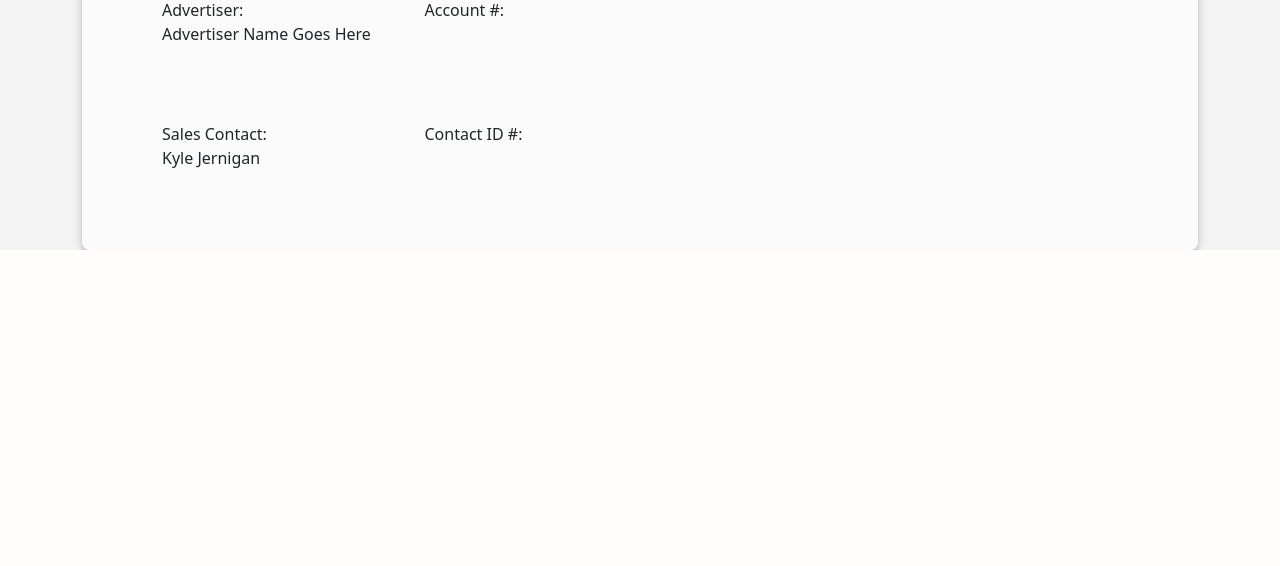
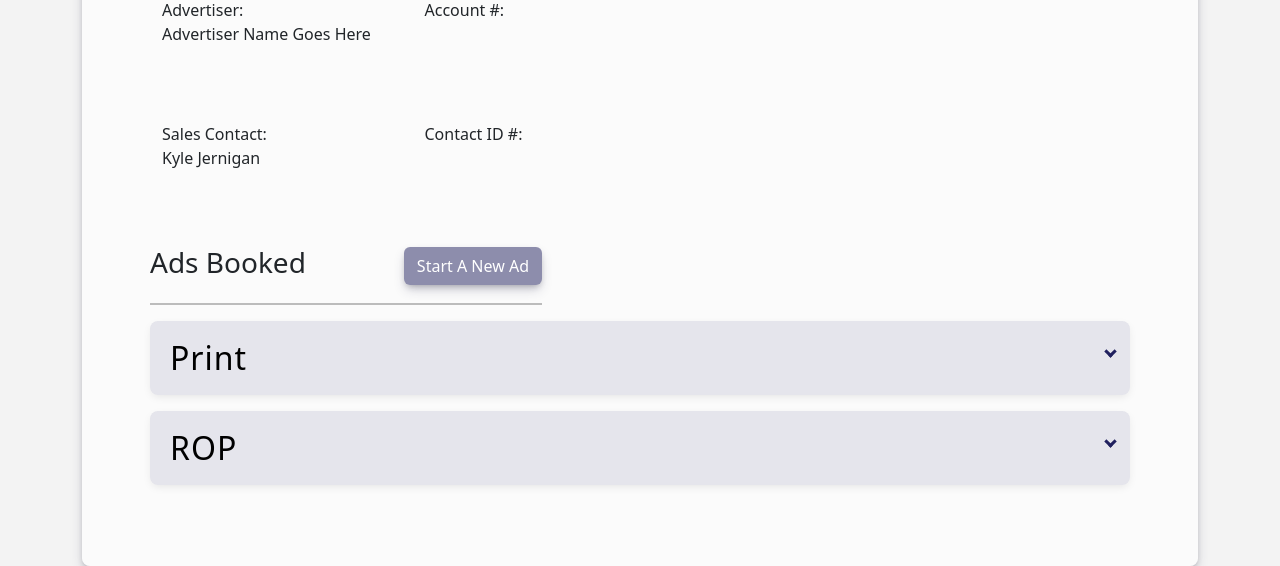
Before and after one commit to skoolboi434/MIDTC-Advertising, a Django app: page /campaign-dashboard in a window 1280 px wide. Shown: the part 996-1562 px from the top of the page. Before the commit the page ends 1246 px from the top, so only its background shows below. Run offline with Django 5.2, Linux system fonts and the light colour scheme; some libraries are stand-ins or nearby versions.

Commit message:
Campaign dashboard pt. 1 added

```diff
--- a/advertising/static/css/custom.css
+++ b/advertising/static/css/custom.css
@@ -14,6 +14,19 @@
 }
 .campaigns-list-container .add-filter-search hr {
   opacity: 1;
+}
+
+.ads-booked-container {
+  margin-top: 60px;
+}
+.ads-booked-container .heading-container {
+  width: 40%;
+}
+.ads-booked-container .custom-accordion {
+  background-color: rgba(33, 33, 95, 0.1);
+}
+.ads-booked-container .custom-accordion .heading {
+  padding: 20px;
 }
 
 #slideOut {
--- a/advertising/static/scss/pages/__pages.scss
+++ b/advertising/static/scss/pages/__pages.scss
@@ -1 +1,2 @@
 @import 'campaigns-home';
+@import 'campaign-dashboard';
--- /dev/null
+++ b/advertising/static/scss/pages/_campaign-dashboard.scss
@@ -0,0 +1,14 @@
+.ads-booked-container {
+  margin-top: 60px;
+  .heading-container {
+    width: 40%;
+  }
+
+  .custom-accordion {
+    background-color: rgb($secondary, 0.1);
+
+    .heading {
+      padding: 20px;
+    }
+  }
+}
--- a/templates/pages/campaign-dashboard.html
+++ b/templates/pages/campaign-dashboard.html
@@ -10,7 +10,7 @@
 </div>
 <div class="container">
   <!-- Step Form -->
-  {% include 'partials/_stepform.html'%}
+  {% include 'partials/stepform/_stepform.html'%}
 </div>
 
 {% endblock %}
--- /dev/null
+++ b/templates/partials/stepform/_campaign-overview.html
@@ -0,0 +1,175 @@
+<div class="multisteps-form__panel p-4 rounded js-active" data-animation="scaleIn">
+  <h3 class="multisteps-form__title text-center">Campaign Overview</h3>
+  <div class="multisteps-form__content">
+    <div class="content-container container">
+      <div class="row ad-info">
+        <!-- Left column -->
+        <div class="col-md-6 left-side">
+          <div class="btn-container top mb-5">
+            <div>
+              <button class="btn btn-secondary-light"><i class="fa fa-solid fa-pencil"></i> Edit Campaign Details</button>
+            </div>
+            <div>
+              <button class="btn btn-danger"><i class="fa fa-solid fa-ban"></i> Cancel</button>
+              <button class="btn btn-secondary"></i><i class="fa fa-solid fa-rotate-right"></i> Duplicate</button>
+            </div>
+          </div>
+          <!-- End Btn Container -->
+
+          <!-- Name Start & End Date -->
+          <div class="name-date-container container mb-4">
+            <div class="row">
+              <div class="col-md-6">
+                <div class="campaign-name">
+                  <span>Campaign Name:</span>
+                  <h3 class="heading name">Campaign Name Goes Here</h3>
+                </div>
+              </div>
+              <div class="col-md-6">
+                <div class="row">
+                  <div class="col-6 d-flex justify-content-end">
+                    <div class="start-date">
+                      <span>Start Date:</span>
+                      <h3 class="heading">5/22/2023</h3>
+                    </div>
+                  </div>
+                  <div class="col-6 d-flex justify-content-end">
+                    <div class="end-date">
+                      <span>End Date:</span>
+                      <h4 class="heading">5/27/2023</h4>
+                    </div>
+                  </div>
+                </div>
+              </div>
+            </div>
+          </div>
+          <!-- End Name & Date -->
+
+          <!-- Total Price -->
+          <div class="total-price-container container mb-4">
+            <span>Total Price:</span>
+            <h4 class="heading">$120.47</h4>
+          </div>
+
+          <!-- End Total Price -->
+
+          <!-- Brief Description -->
+          <div class="brief-desc-container container">
+            <span>Brief Description:</span>
+            <p>Lorem ipsum dolor sit amet, at natum omnes alienum est. Qui ad fabulas deleniti pericula, doming semper ponderum at eam, et vim delectus consequat deterruisset.</p>
+          </div>
+          <!-- End Brief Description -->
+
+          <!-- Advertiser / Account # -->
+
+          <div class="advertiser-info-container container">
+            <div class="row">
+              <div class="col-md-7">
+                <span>Advertiser:</span>
+                <p>Advertiser Name Goes Here</p>
+              </div>
+              <div class="col-md-5">
+                <span>Account #:</span>
+              </div>
+            </div>
+          </div>
+
+          <!-- End Advertiser / Account # -->
+
+          <!-- Sales Contact -->
+
+          <div class="sales-contact-container container">
+            <div class="row">
+              <div class="col-md-7">
+                <span>Sales Contact:</span>
+                <p>Kyle Jernigan</p>
+              </div>
+              <div class="col-md-5">
+                <span>Contact ID #:</span>
+              </div>
+            </div>
+          </div>
+          <!-- End Sales Contact -->
+        </div>
+        <!-- End left column -->
+
+        <div class="col-md-6 right-side">
+          <div class="rates-container">
+            <div class="heading-container">
+              <h3 class="heading">Rates</h3>
+              <hr>
+            </div>
+            <table class="table">
+              <thead>
+                <tr>
+                  <th scope="col">Publication</th>
+                  <th scope="col">Rate</th>
+                </tr>
+              </thead>
+              <tbody>
+                <tr>
+                  <td>Statesville Record & Landmark</td>
+                  <td>rate40</td>
+                </tr>
+              </tbody>
+            </table>
+          </div>
+          <!-- End Rates Container -->
+
+          <!-- Colors -->
+
+          <div class="colors-container">
+            <div class="heading-container">
+              <h3 class="heading">Color</h3>
+              <hr>
+            </div>
+            <div class="no-colors py-5 text-center">
+              <p>No Colors Selected</p>
+            </div>
+          </div>
+
+          <!-- End Colors -->
+        </div>
+      </div>
+
+      <!-- Booked Ads Section -->
+        <div class="ads-booked-container">
+          <div class="heading-container">
+            <div class="d-flex justify-content-between mb-3 align-items-center">
+              <h3 class="heading">Ads Booked</h3>
+              <button class="btn btn-secondary-light">Start A New Ad</button>
+            </div>
+            <hr>
+          </div>
+
+          <!-- Print Accordion -->
+          <div class="custom-accordion mb-3">
+            <input type="checkbox" class="main-checkbox" checked />
+            <i class="custom-chev"></i>
+            <h2 class="heading">Print</h2>
+            <div class="content">
+              <div class="content-container p-3">
+
+              </div>
+            </div>
+          </div>
+          <!-- End Print Accordion -->
+
+          <!-- ROP Accordion -->
+          <div class="custom-accordion mb-3">
+            <input type="checkbox" class="main-checkbox" checked />
+            <i class="custom-chev"></i>
+            <h2 class="heading">ROP</h2>
+            <div class="content">
+              <div class="content-container p-3">
+                <p>Lorem ipsum dolor sit amet, consectetur adipiscing elit, sed do eiusmod tempor incididunt ut labore et dolore magna aliqua. Ut enim ad minim veniam, quis nostrud exercitation ullamco laboris nisi ut aliquip ex ea commodo consequat. Duis aute irure dolor in reprehenderit in voluptate velit esse cillum dolore eu fugiat nulla pariatur. Excepteur sint occaecat cupidatat non proident, sunt in culpa qui officia deserunt mollit anim id est laborum.</p>
+                <p>Lorem ipsum dolor sit amet, consectetur adipiscing elit, sed do eiusmod tempor incididunt ut labore et dolore magna aliqua. Ut enim ad minim veniam, quis nostrud exercitation ullamco laboris nisi ut aliquip ex ea commodo consequat. Duis aute irure dolor in reprehenderit in voluptate velit esse cillum dolore eu fugiat nulla pariatur. Excepteur sint occaecat cupidatat non proident, sunt in culpa qui officia deserunt mollit anim id est laborum.</p>
+              </div>
+            </div>
+          </div>
+          <!-- End ROP Accordion -->
+        </div>
+      <!-- End Booked Ads Section -->
+    </div>
+  </div>
+</div>
--- /dev/null
+++ b/templates/partials/stepform/_history-logs.html
@@ -0,0 +1,6 @@
+<div class="multisteps-form__panel p-4 rounded" data-animation="scaleIn">
+  <h3 class="multisteps-form__title text-center">History/Logs</h3>
+  <div class="multisteps-form__content">
+    <div class="content-container"></div>
+  </div>
+</div>
--- /dev/null
+++ b/templates/partials/stepform/_insertions.html
@@ -0,0 +1,6 @@
+<div class="multisteps-form__panel p-4 rounded" data-animation="scaleIn">
+  <h3 class="multisteps-form__title text-center">Insertions</h3>
+  <div class="multisteps-form__content">
+    <div class="content-container"></div>
+  </div>
+</div>
--- /dev/null
+++ b/templates/partials/stepform/_notes.html
@@ -0,0 +1,6 @@
+<div class="multisteps-form__panel p-4 rounded" data-animation="scaleIn">
+  <h3 class="multisteps-form__title text-center">Notes</h3>
+  <div class="multisteps-form__content">
+    <div class="content-container"></div>
+  </div>
+</div>
--- /dev/null
+++ b/templates/partials/stepform/_stepform.html
@@ -0,0 +1,43 @@
+{% block content %}
+
+<div class="step-form-container">
+  <!--PEN CONTENT -->
+  <div class="content">
+    <!--content inner-->
+    <div class="content__inner">
+      <div class="container overflow-hidden">
+        <!--multisteps-form-->
+        <div class="multisteps-form">
+          <!--progress bar-->
+          <div class="row justify-content-center">
+            <div class="col-12 col-lg-8 ml-auto mr-auto mb-4">
+              <div class="multisteps-form__progress">
+                <button class="multisteps-form__progress-btn js-active" type="button">Campaign Overview</button>
+                <button class="multisteps-form__progress-btn" type="button">Insertions</button>
+                <button class="multisteps-form__progress-btn" type="button">History/Logs</button>
+                <button class="multisteps-form__progress-btn" type="button">Notes</button>
+              </div>
+            </div>
+          </div>
+          <!--form panels-->
+          <div class="row">
+            <div class="col-12 m-auto">
+              <div class="multisteps-form__form">
+                <!--single form panel-->
+                {% include 'partials/stepform/_campaign-overview.html'%}
+                <!--single form panel-->
+                {% include 'partials/stepform/_insertions.html'%}
+                <!--single form panel-->
+                {% include 'partials/stepform/_history-logs.html'%}
+                <!--single form panel-->
+                {% include 'partials/stepform/_notes.html'%}
+              </div>
+            </div>
+          </div>
+        </div>
+      </div>
+    </div>
+  </div>
+</div>
+
+{% endblock %}
```
Also changed, not shown: templates/partials/_stepform.html (deleted, +0 -205 lines), 1 other file.
